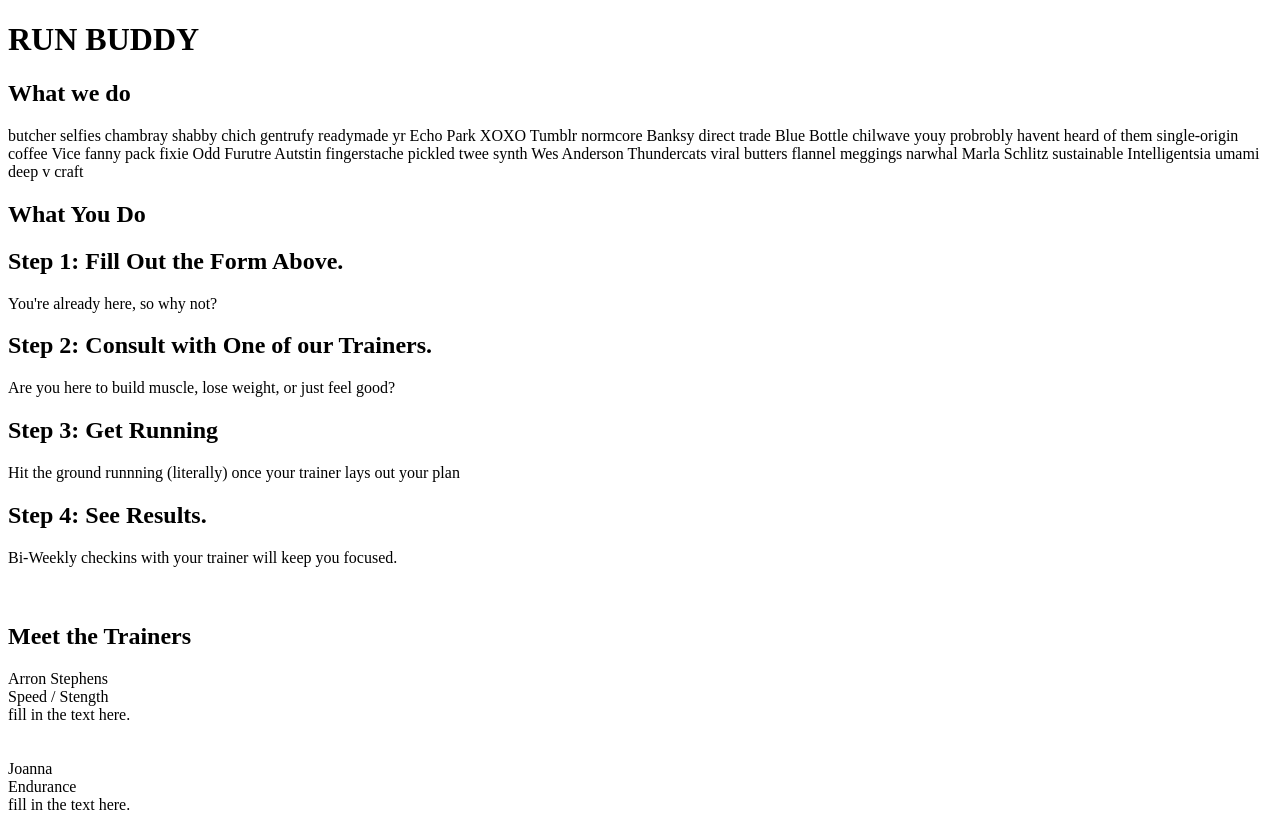
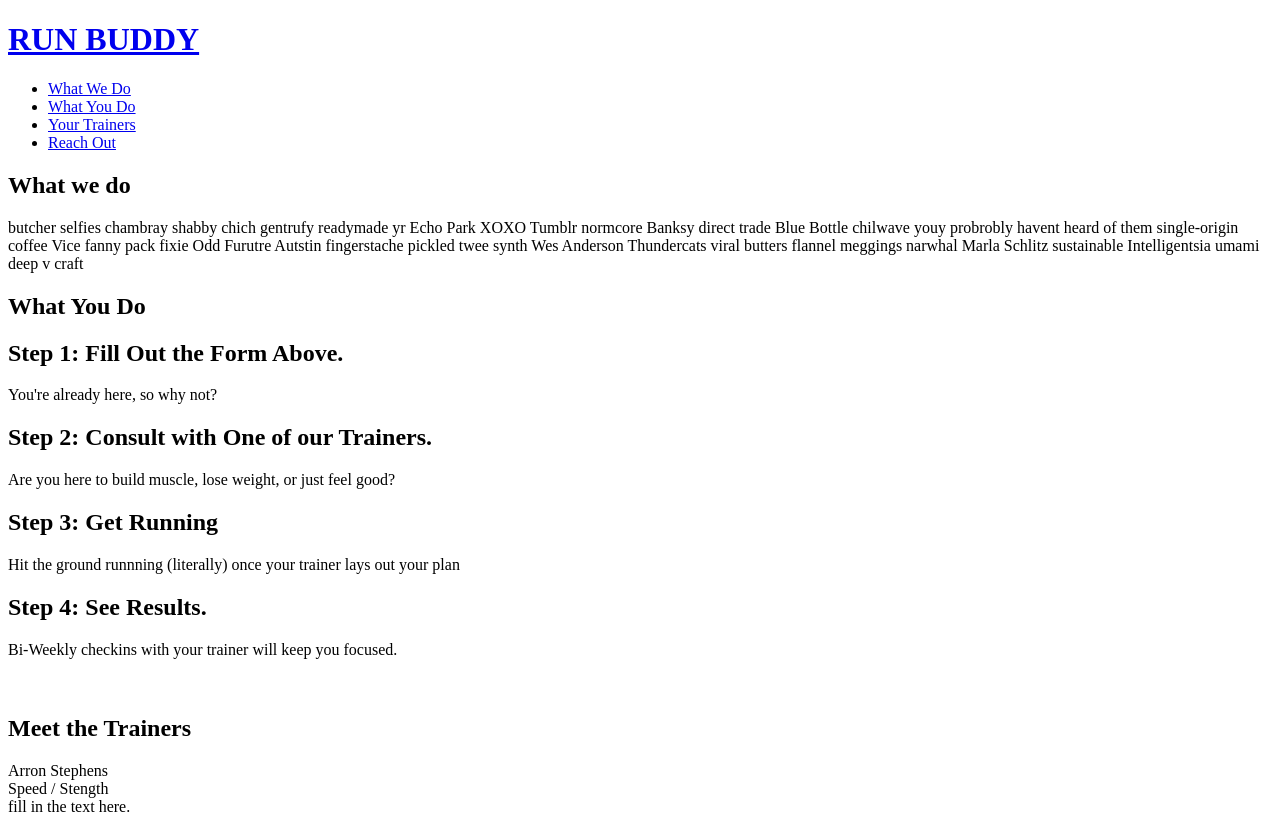
Before and after one commit to jrbeike/Runbuddy, a plain HTML site: page index.html in a window 1280 px wide. Shown: the top 819 px of the page. Drawn offline with Linux system fonts and the light colour scheme.

Commit message:
added the links

```diff
--- a/index.html
+++ b/index.html
@@ -7,7 +7,28 @@
     <body>
         <!---Navigation-->
         <header>
-            <h1>RUN BUDDY</h1>
+            <h1>
+                <a href="/">RUN BUDDY</a>
+            </h1>
+            <nav>
+                <!---Unordered List-->
+                <ul>
+                    <!--List Item Element-->
+                    <li>
+                        <!-- Anchor element -->
+                        <a href="#what-we-do">What We Do</a>
+                    </li>
+                    <li>
+                        <a href="#what-you-do">What You Do</a>
+                    </li>
+                    <li>
+                        <a href="#your-trainers">Your Trainers</a>
+                    </li>
+                    <li>
+                        <a href="#reach-out">Reach Out</a>
+                    </li>
+                </ul>
+            </nav>
         </header>
         <!---Hero/jumbotron-->
         <section>
```
